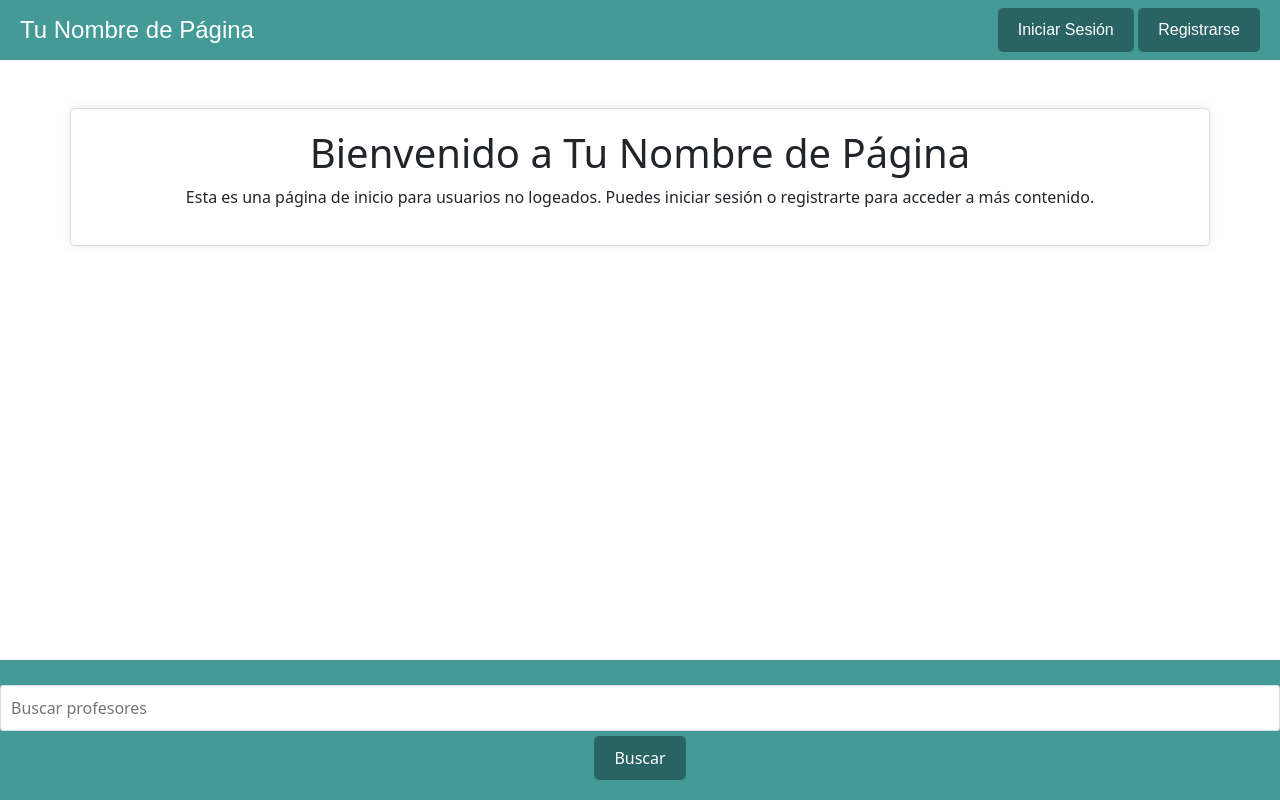
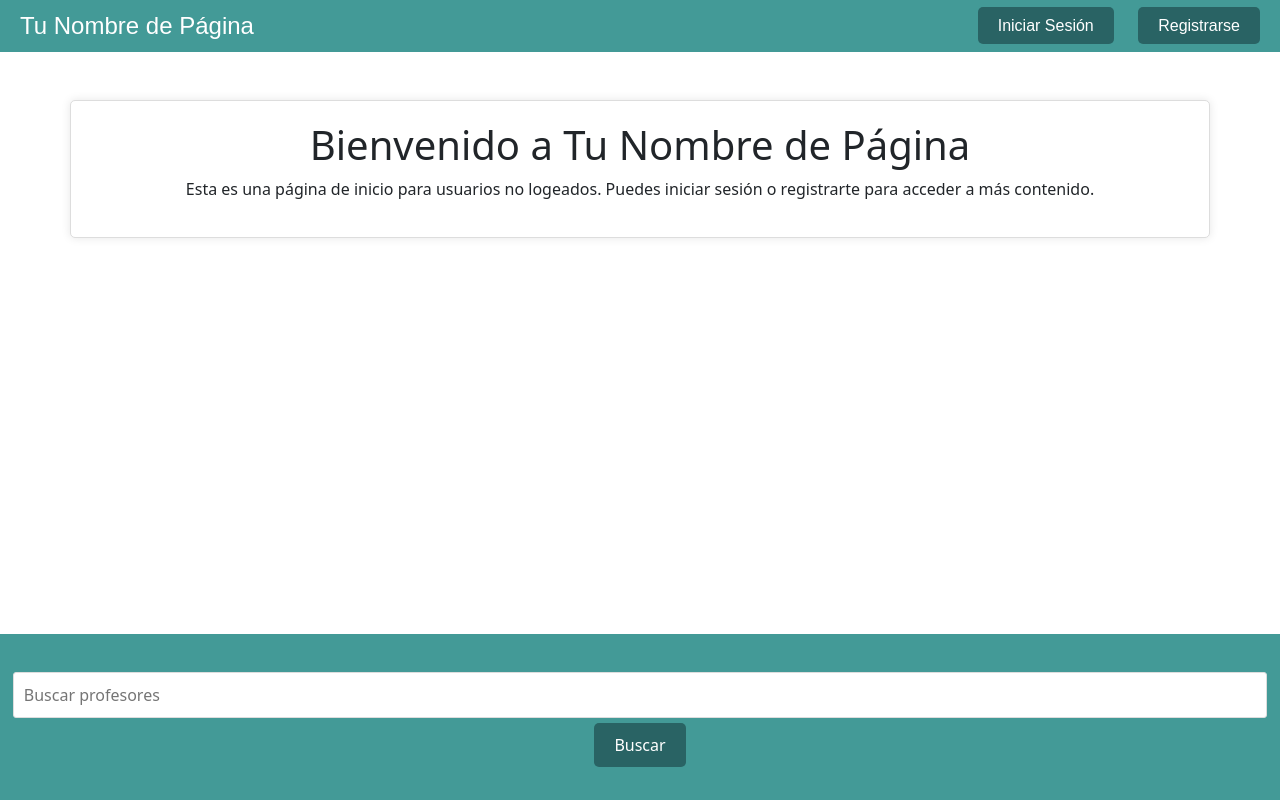
Before and after one commit to Alejandro11178/EC-Solutions, a Django app: page / in a window 1280 px wide. Run offline with Django 4.2, Linux system fonts and the light colour scheme.

Commit message:
Avance creación de perfiles

```diff
--- a/proyecto/static/core/css/estilos.css
+++ b/proyecto/static/core/css/estilos.css
@@ -1,26 +1,26 @@
-/* Estilos para el barra de navegación */
+
 .navbar {
     background-color: #439A97;
     color: #fff;
     padding: 10px 0;
     overflow: hidden;
-    font-family: Arial, sans-serif; /* Usar fuente Arial o una fuente genérica sans-serif */
+    font-family: Arial, sans-serif;
 }
 
 .navbar .logo {
     float: left;
     font-size: 24px;
     margin-left: 20px;
-    font-family: Arial, sans-serif; /* Usar fuente Arial o una fuente genérica sans-serif */
+    font-family: Arial, sans-serif;
 }
 
 .navbar .auth-links {
     float: right;
     margin-right: 20px;
-    font-family: Arial, sans-serif; /* Usar fuente Arial o una fuente genérica sans-serif */
+    font-family: Arial, sans-serif;
 }
 
-.navbar button {
+.button {
     background-color: #296364;
     color: #fff;
     border: none;
@@ -29,21 +29,21 @@
     cursor: pointer;
 }
 
-/* Estilos para los botones de inicio de sesión y registro */
+
 .auth-links a {
     text-decoration: none;
     color: #fff;
     margin-left: 20px;
-    font-family: Arial, sans-serif; /* Usar fuente Arial o una fuente genérica sans-serif */
+    font-family: Arial, sans-serif;
 }
 
-/* Estilos para el contenido principal */
+
 .content {
     padding: 20px;
-    min-height: calc(100vh - 170px); /* Altura mínima para evitar que se recorte el contenido */
+    min-height: calc(100vh - 170px);
 }
 
-/* Estilos para el footer */
+
 footer {
     background-color: #439A97;
     color: #fff;
@@ -55,6 +55,7 @@ footer {
 
 .search-bar {
     text-align: center;
+    padding: 1%;
 }
 
 .search-bar input {
--- a/proyecto/templates/core/home.html
+++ b/proyecto/templates/core/home.html
@@ -14,8 +14,8 @@
     <div class="navbar">
         <div class="logo">Tu Nombre de Página</div>
         <div class="auth-links">
-            <button>Iniciar Sesión</button>
-            <button>Registrarse</button>
+            <a class="button">Iniciar Sesión</a>
+            <a class="button"href="http://127.0.0.1:8000/registro/">Registrarse</a>
         </div>
     </div>
 
--- a/proyecto/templates/core/registro.html
+++ b/proyecto/templates/core/registro.html
@@ -10,17 +10,16 @@
 
 </head>
 <body>
-    <!-- Barra de navegación -->
+
     <div class="navbar">
         <div class="logo">Tu Nombre de Página</div>
 
     </div>
 
-    <!-- Contenido principal de la página -->
     <div class="content">
         <!-- Formulario de registro -->
         <div class="container">
-            <h2>Registrar ususario</h2>
+            <h2>Registrar usuario</h2>
             <form action="procesar_registro.php" method="post">
                 <label for="nombre">Nombre:</label>
                 <input type="text" id="nombre" name="nombre" required>
```
